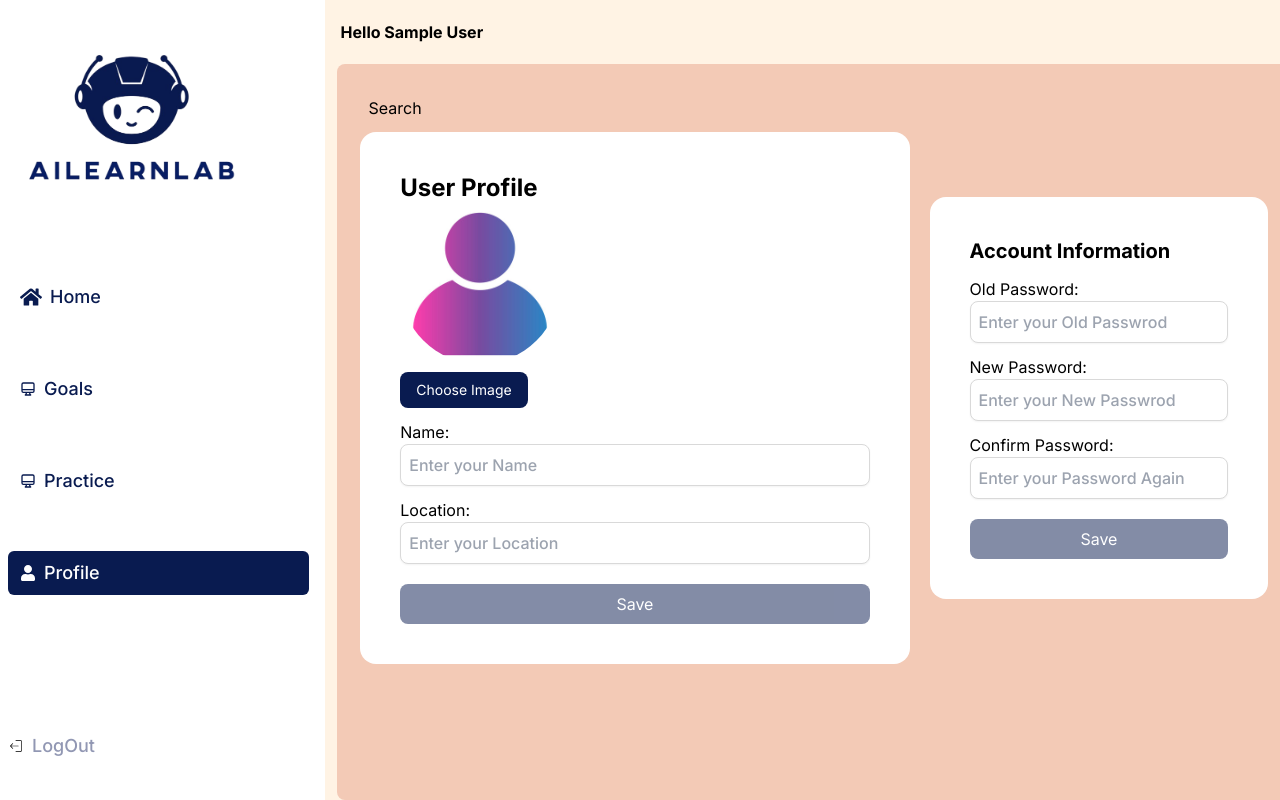
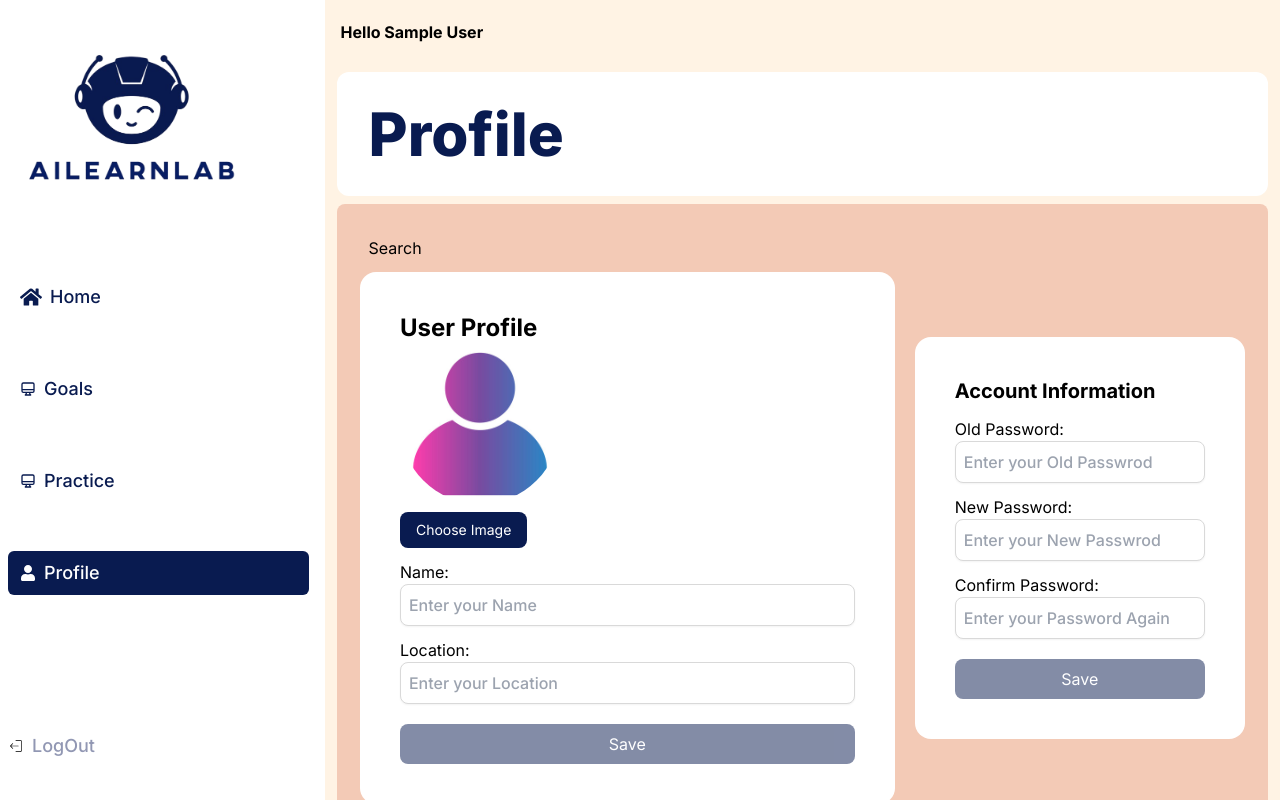
Before and after one commit to deep-dive-devs/AILearnLab, a Next.js app: page /profile in a window 1280 px wide. Built offline with nearby package versions, Linux system fonts and the light colour scheme; no server answers; the database is empty; sample sign-in values are in the browser's storage.

Commit message:
all pages have headers

```diff
--- a/src/app/(dashboard)/goals/allGoals.js
+++ b/src/app/(dashboard)/goals/allGoals.js
@@ -6,7 +6,7 @@ import { useSearchParams } from 'next/navigation'
 const AllGoals = ({userData, deleteGoal}) => {
   const searchParams = useSearchParams()
   const [parsedUserData, setParsedUserData] = useState(searchParams.get('userData') ? JSON.parse(searchParams.get('userData')) : userData)
-  console.log(parsedUserData.goals, "this is all goals")
+
   return (
     <div className="flex flex-col w-full mx-auto  bg-slate-400 rounded-md">
       <div className='text-3xl mx-auto p-2 font-extrabold'>
--- a/src/app/(dashboard)/goals/createGoal.js
+++ b/src/app/(dashboard)/goals/createGoal.js
@@ -59,7 +59,7 @@ const CreateGoal = ({userId, user, setUserData}) => {
   ) : (
     <>
       <div className='text-4xl mx-auto font-extrabold'>
-        Create Goal
+        Create
       </div>
       <div className="min-w-3/4 h-4/5 bg-white mb-2 rounded-md flex-grow">
         <div className='flex flex-col grow-0 max-h-4/5'>
--- a/src/app/(dashboard)/goals/page.js
+++ b/src/app/(dashboard)/goals/page.js
@@ -7,6 +7,7 @@ import AllGoals from "./allGoals";
 import { useSearchParams } from 'next/navigation'
 
 const Goals = () => {
+  const header =  window.location.pathname.split("/").slice(1)[0][0].toUpperCase()+window.location.pathname.slice(2)
   const searchParams = useSearchParams()
   const [userData, setUserData] = useState(searchParams.get('userData'))
   const userId = auth.currentUser.uid
@@ -30,13 +31,16 @@ const Goals = () => {
 
   return (
     <div className="flex flex-col px-4">
+      <div className="flex justify-between bg-white p-8 rounded-xl mb-2">
+        <h1 className="font-extrabold text-primary text-6xl">{header}</h1>
+      </div>
       <div className="flex justify-between flex-grow mb-2">
         <div className="w-3/5">
           <CreateGoal userId={userId} user={userData} setUserData={setUserData}/>
         </div>
         <div className="flex flex-col p-4 w-2/5 ml-2 bg-slate-400 rounded-md">
           <div className='text-3xl mx-auto font-extrabold'>
-            Recent Goals
+            Recent
           </div>
         </div>
       </div>
--- a/src/app/(dashboard)/practice/page.js
+++ b/src/app/(dashboard)/practice/page.js
@@ -3,10 +3,13 @@ import { useState } from 'react';
 import AllGoals from '../goals/allGoals';
 
 const Practice = ({lesson}) => {
-
+  const header =  window.location.pathname.split("/").slice(1)[0][0].toUpperCase()+window.location.pathname.slice(2)
 
   return (
     <div className="flex flex-col px-4">
+      <div className="flex justify-between bg-white p-8 rounded-xl mb-2">
+        <h1 className="font-extrabold text-primary text-6xl">{header}</h1>
+      </div>
       <AllGoals />
     </div>
   );
--- a/src/app/(dashboard)/profile/page.js
+++ b/src/app/(dashboard)/profile/page.js
@@ -27,6 +27,7 @@ import { v4 as uuidv4 } from "uuid";
 import Image from "next/image";
 
 const Profile = () => {
+  const header =  window.location.pathname.split("/").slice(1)[0][0].toUpperCase()+window.location.pathname.slice(2)
   const [userDataForm, setUserDataForm] = useState({
     displayName: "",
     location: "",
@@ -158,7 +159,11 @@ const Profile = () => {
   };
   console.log(userDataForm);
   return (
-    <div className="bg-backgroundTertiary w-full min-h-[80vh] h-full mx-3 p-5 rounded-lg">
+    <>
+    <div className="flex justify-between bg-white p-8 rounded-xl mb-2 mx-3">
+        <h1 className="font-extrabold text-primary text-6xl">{header}</h1>
+      </div>
+    <div className="bg-backgroundTertiary flex flex-col min-h-[80vh] h-full mx-3 p-5 rounded-lg">
       <div className="m-3">Search</div>
       <div className="flex justify-center items-center gap-5">
         <div className="w-[60%] bg-white p-10 rounded-2xl ">
@@ -270,6 +275,7 @@ const Profile = () => {
         </div>
       </div>
     </div>
+    </>
   );
 };
 export default Profile;
--- a/src/app/(dashboard)/singlePractice/page.js
+++ b/src/app/(dashboard)/singlePractice/page.js
@@ -6,6 +6,7 @@ import { doc, getDoc, updateDoc} from "firebase/firestore";
 import SaveNotification from './saveNotification';
 
 const Practice = () => {
+  header = "Practice"
   const [showSaveNotification, setShowSaveNotification] = useState(false);
   const searchParams = useSearchParams()
   const userId = searchParams.get('uid') ? searchParams.get('uid') : null;
@@ -65,6 +66,9 @@ const Practice = () => {
 
   return (
     <div className='flex flex-col px-4 flex-grow'>
+      <div className="flex justify-between bg-white p-8 rounded-xl mb-2">
+        <h1 className="font-extrabold text-primary text-6xl">{header}</h1>
+      </div>
       {showSaveNotification ? (
         <SaveNotification isOpen={showSaveNotification} onClose={() => setShowSaveNotification(false)} />
         ) : (
--- a/src/components/dashboard/header.js
+++ b/src/components/dashboard/header.js
@@ -2,12 +2,12 @@
 import React from "react";
 import { useAuth } from "../context/AuthContext";
 
-const Header = () => {
+const Header = ({headerText}) => {
   const { user } = useAuth();
 
   return (
-    <div className="px-4 py-5">
-      <h3>Hello {user?.displayName}</h3>
+    <div className="flex flex-col px-4 py-5">
+      <h3 className="mb-2"> Hello {user?.displayName}</h3>
     </div>
   );
 };
--- a/src/components/dashboard/mainPage.js
+++ b/src/components/dashboard/mainPage.js
@@ -104,6 +104,9 @@ const MainPage = () => {
   };
   return (
     <div>
+      <div className="flex justify-between bg-white p-8 rounded-xl mb-2 mx-3">
+              <h1 className="font-extrabold text-primary text-6xl">Welcome</h1>
+            </div>
       <div>{user.email}</div>
       <div className="flex">
         <div className="w-1/2"></div>
```
